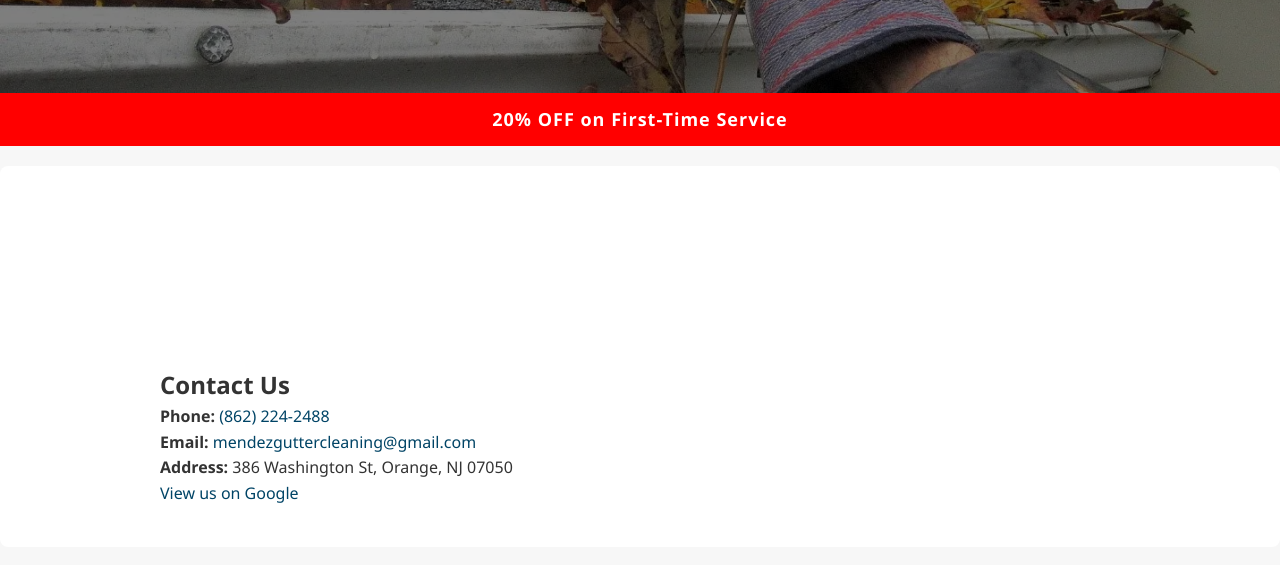
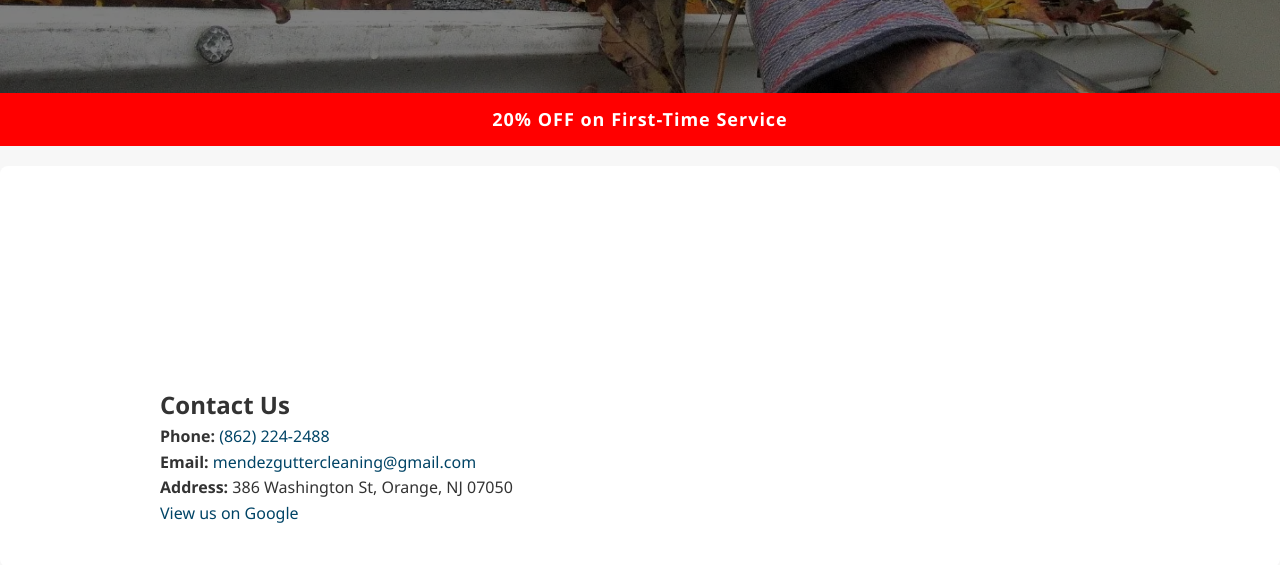
Before and after one commit to jorgesantana625/gutter-website, a plain HTML site: page index.html in a window 1280 px wide. Shown: the part 207-772 px from the top of the page. Drawn offline with Linux system fonts and the light colour scheme.

Commit message:
Update style.css

```diff
--- a/style.css
+++ b/style.css
@@ -16,7 +16,7 @@ body {
     max-width: 1000px;
     margin: 0 auto;
     padding: 20px;         /* Applies 20px on all sides */
-    padding-top: 180px;    /* Overrides the top to be 100px */
+    padding-top: 200px;    /* Overrides the top to be 100px */
     text-align: left;
 }
 
```
